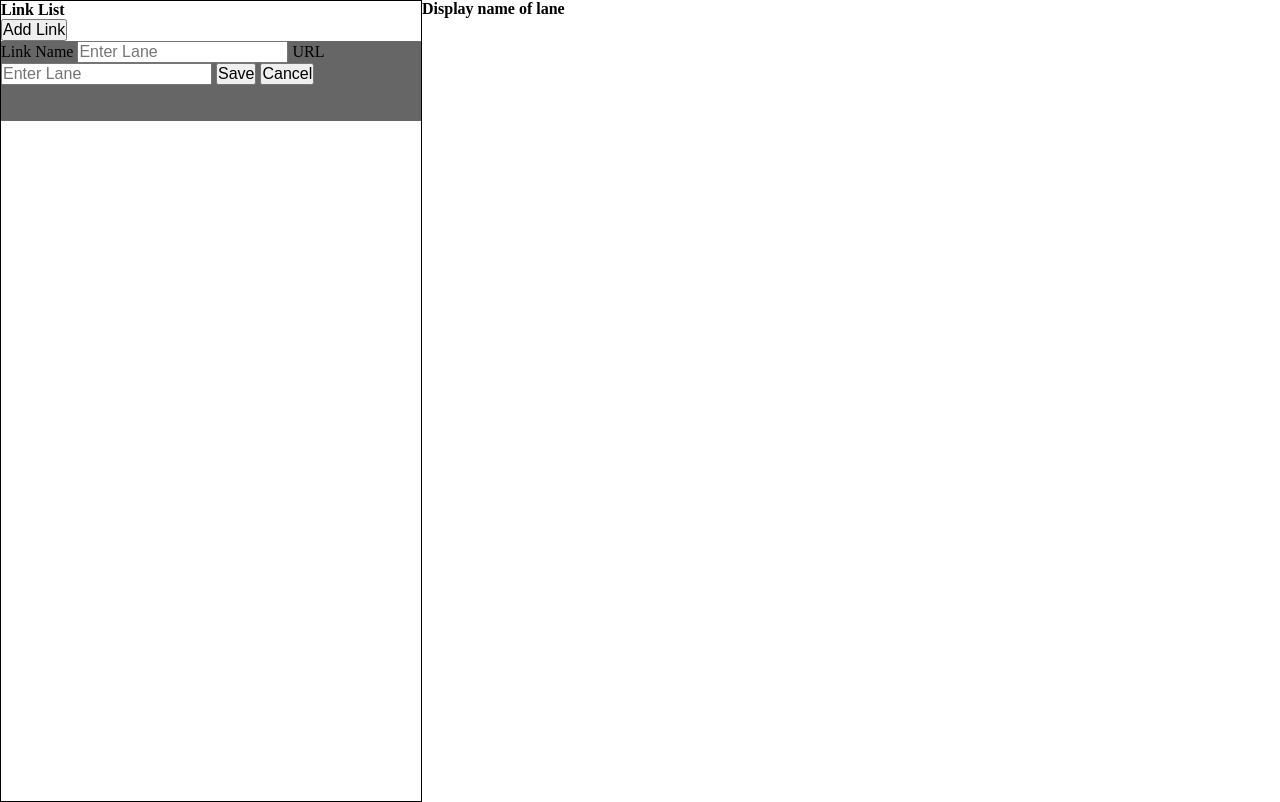
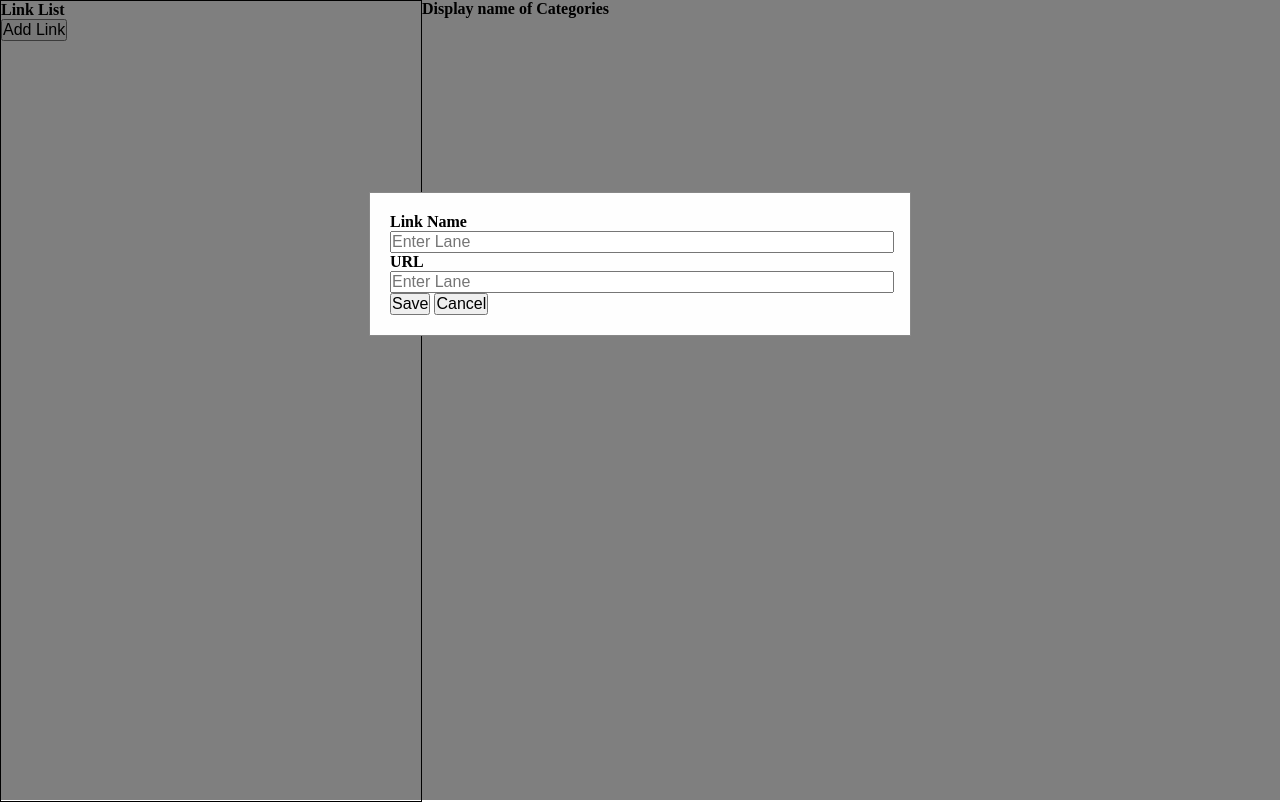
Before and after one commit to Vahe-Sevachyan/Link-Vault, a plain HTML site: page index.html in a window 1280 px wide. Both pictures are taken after a click on the button "Add Link". Drawn offline with Linux system fonts and the light colour scheme.

Commit message:
fixed modal display & added sass files

```diff
--- a/index.html
+++ b/index.html
@@ -3,15 +3,16 @@
   <head>
     <meta charset="UTF-8" />
     <meta name="viewport" content="width=device-width, initial-scale=1.0" />
-    <link rel="stylesheet" href="styles.css" />
+    <link rel="stylesheet" href="styles/style.css" />
     <title>Link Vault</title>
   </head>
   <body>
-    <div class="container">
-      <div class="link-categories">
+    <div class="url-categories-container">
+      <div class="url-categories">
         <h2>Link List</h2>
         <button class="add-category-btn">Add Link</button>
-        <div class="form-group category-modal">
+        <div class="modal-category">
+          <div class="form-group modal-category-content">
             <label for="author">Link Name</label>
             <input
               type="text"
@@ -29,10 +30,11 @@
             <button class="save-category-btn">Save</button>
             <button class="close-category-btn">Cancel</button>
           </div>
+        </div>
         <div class="category-name-container"></div>
       </div>
       <div class="link-group">
-        <h2>Display name of lane</h2>
+        <h2>Display name of Categories</h2>
       </div>
     </div>
     <script src="index.js"></script>
--- a/index.js
+++ b/index.js
@@ -1,4 +1,4 @@
-const categoryModal = document.querySelector(".category-modal");
+const categoryModal = document.querySelector(".modal-category");
 const addCategoryBtn = document.querySelector(".add-category-btn");
 const closeCategoryBtn = document.querySelector(".close-category-btn");
 const saveCategoryBtn = document.querySelector(".save-category-btn");
--- a/styles.scss
+++ /dev/null
@@ -1,42 +0,0 @@
-* {
-  margin: 0;
-  padding: 0;
-  box-sizing: border-box;
-  font-size: 16px;
-}
-*,
-*:before,
-*:after {
-  box-sizing: inherit;
-}
-.container {
-  display: flex;
-}
-
-.link-categories {
-  width: 420px;
-  border: 1px solid black;
-  height: 100vh;
-}
-.lane-group {
-  border: 1px solid rgb(98, 70, 70);
-  width: 100%;
-}
-
-// .lane-modal {
-//   display: none;
-//   position: fixed;
-//   z-index: 1;
-//   left: 0;
-//   top: 0;
-//   width: 100%;
-//   height: 100%;
-//   overflow: auto;
-//   background-color: rgba(0, 0, 0, 0.5);
-// }
-.lane-modal {
-  background: rgba(0, 0, 0, 0.6);
-  display: none;
-  width: 100%;
-  height: 10%;
-}
--- /dev/null
+++ b/styles/_categorySection.scss
@@ -0,0 +1,38 @@
+.url-categories-container {
+  display: flex;
+}
+
+.url-categories {
+  width: 420px;
+  border: 1px solid black;
+  height: 100vh;
+}
+.modal-category {
+  display: none;
+  position: fixed;
+  z-index: 1;
+  left: 0;
+  top: 0;
+  width: 100%;
+  height: 100%;
+  overflow: auto;
+  background-color: rgba(0, 0, 0, 0.5);
+} /*# sourceMappingURL=styles.css.map */
+.modal-category-content {
+  background-color: #fefefe;
+  margin: 15% auto;
+  padding: 20px;
+  border: 1px solid #888;
+  width: 90%;
+  max-width: 500px;
+}
+
+label {
+  //   display: block;
+  font-weight: bold;
+}
+
+input {
+  width: 100%;
+  //   padding: 15px;
+}
--- /dev/null
+++ b/styles/style.scss
@@ -0,0 +1,12 @@
+@import "./categorySection";
+* {
+  margin: 0;
+  padding: 0;
+  box-sizing: border-box;
+  font-size: 16px;
+}
+*,
+*:before,
+*:after {
+  box-sizing: inherit;
+}
```
Also changed, not shown: _main.scss (deleted), styles.css (deleted), styles/style.css (added), 2 other files. Lines whose indentation alone changed are shown as unchanged.
